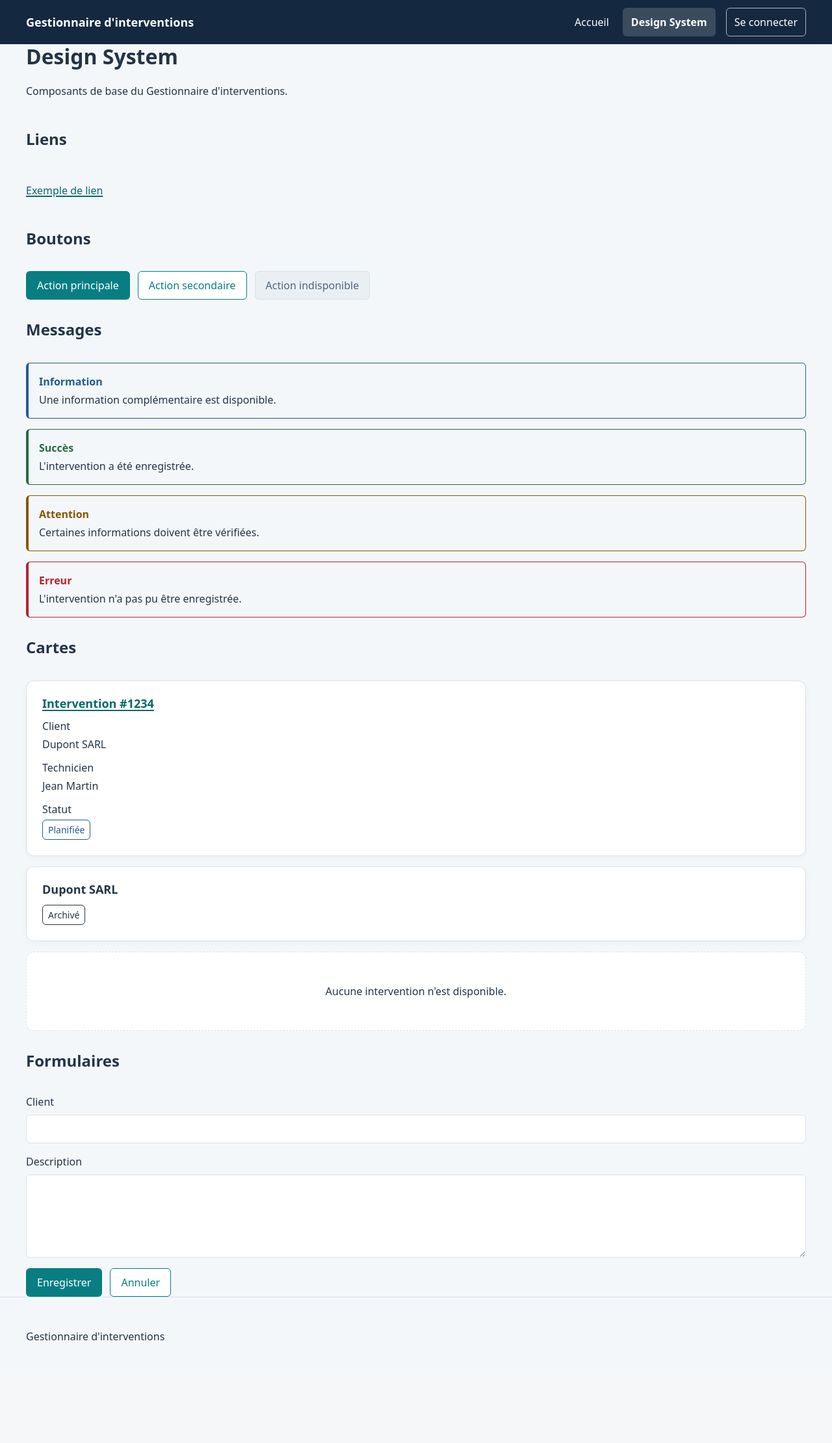
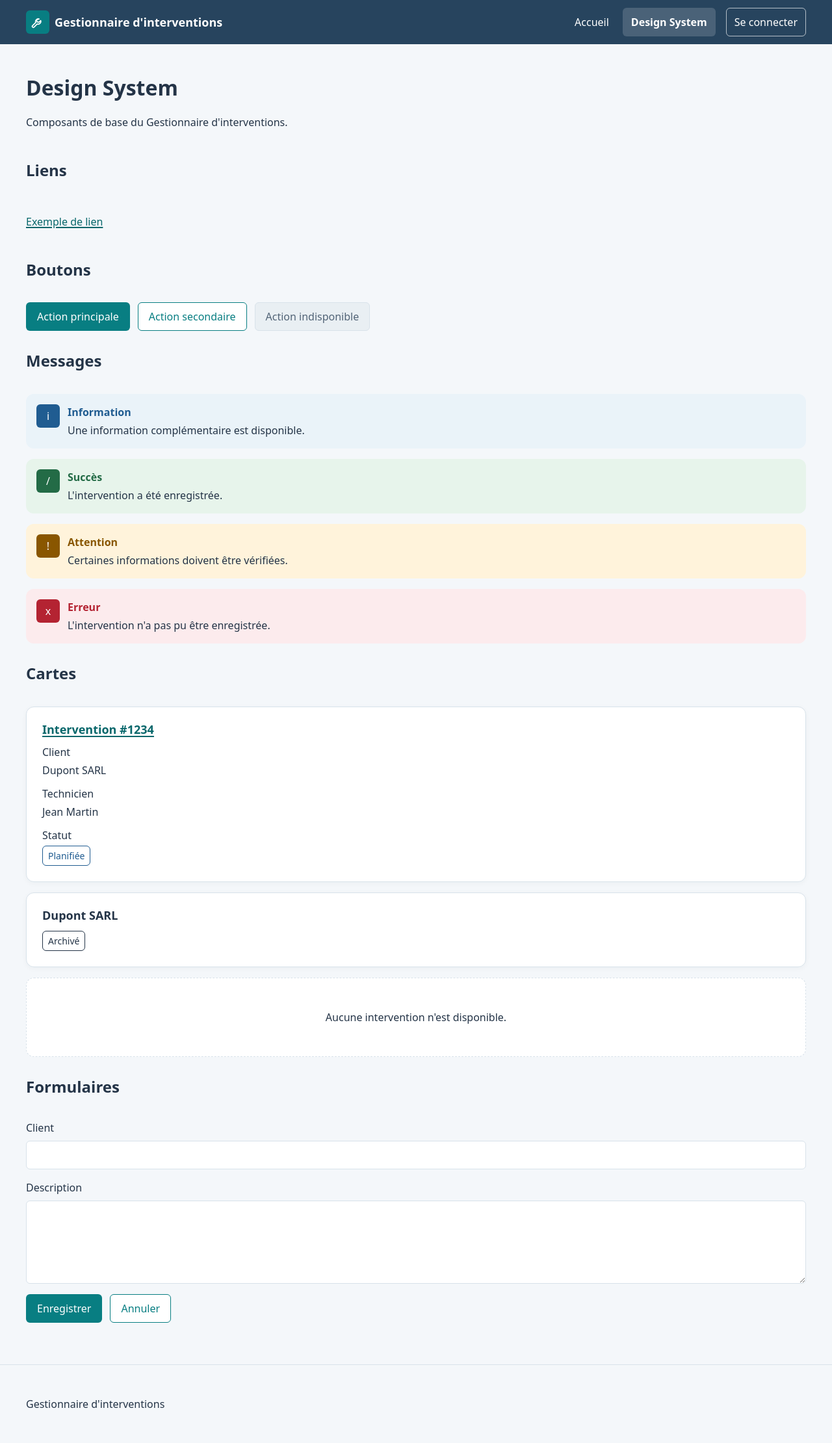
Before and after one commit to BrivalTech/intervention-manager, a Django app: page /design-system/ in a window 1280 px wide. Shown: the whole page at 65% size. Before the commit the page ends 2062 px from the top, so only its background shows below. Run offline with Django 5.2, Linux system fonts and the light colour scheme.

Commit message:
style: finalize the new visual identity style

```diff
--- a/static/css/main.css
+++ b/static/css/main.css
@@ -50,12 +50,40 @@ h3 {
     color: var(--color-white);
 }
 
+.site-main {
+    padding-block: var(--space-7) var(--space-8);
+}
+
 .header-layout {
     display: flex;
     flex-wrap: wrap;
     align-items: center;
     justify-content: space-between;
     gap: var(--space-4);
+}
+
+.site-brand {
+    display: flex;
+    align-items: center;
+    gap: var(--space-2);
+    min-width: 0;
+}
+
+.site-brand__icon {
+    display: inline-flex;
+    flex: 0 0 2.25rem;
+    align-items: center;
+    justify-content: center;
+    width: 2.25rem;
+    height: 2.25rem;
+    background-color: var(--color-primary);
+    border-radius: var(--border-radius-sm);
+}
+
+.site-brand__icon img {
+    display: block;
+    width: 1.25rem;
+    height: 1.25rem;
 }
 
 .site-title {
@@ -211,11 +239,34 @@ a:active {
 
 /* Message */
 .message {
+    display: flex;
+    align-items: flex-start;
+    gap: var(--space-3);
     padding: var(--space-4);
+    background-color: var(--message-background);
     color: var(--color-text);
-    border: var(--border-width) solid var(--message-color);
-    border-inline-start-width: 0.25rem;
+    border-radius: var(--border-radius-md);
+}
+
+.message__icon {
+    display: inline-flex;
+    flex-shrink: 0;
+    align-items: center;
+    justify-content: center;
+    width: 2.25rem;
+    height: 2.25rem;
+    background-color: var(--message-color);
+    color: var(--color-white);
     border-radius: var(--border-radius-sm);
+}
+
+.message__body {
+    flex: 1;
+    min-width: 0;
+}
+
+.message__content {
+    margin-block: 0;
 }
 
 .message__title {
@@ -224,24 +275,24 @@ a:active {
     font-weight: var(--font-weight-bold);
 }
 
-.message__content {
-    margin-block: 0;
-}
-
 .message--info {
     --message-color: var(--color-info);
+    --message-background: var(--color-info-background);
 }
 
 .message--success {
     --message-color: var(--color-success);
+    --message-background: var(--color-success-background);
 }
 
 .message--warning {
     --message-color: var(--color-warning);
+    --message-background: var(--color-warning-background);
 }
 
 .message--error {
     --message-color: var(--color-danger);
+    --message-background: var(--color-danger-background);
 }
 
 /* Card */
--- a/static/css/variables.css
+++ b/static/css/variables.css
@@ -10,7 +10,7 @@
     /* Brand colors */
     --color-primary: #087e82;
     --color-primary-hover: #066569;
-    --color-navy: #14283f;
+    --color-navy: #27445E;
 
     /* Semantic colors */
     --color-info: #205c91;
@@ -50,19 +50,22 @@
         blinkmacsystemfont,
         "Segoe UI",
         sans-serif;
-
     --font-size-sm: 0.875rem;
     --font-size-base: 1rem;
     --font-size-lg: 1.125rem;
     --font-size-xl: 1.5rem;
     --font-size-2xl: 2rem;
-
     --font-weight-normal: 400;
     --font-weight-medium: 500;
     --font-weight-bold: 700;
-
     --line-height-base: 1.5;
     --line-height-heading: 1.2;
+
+    /* Message backgrounds */
+    --color-info-background: #eaf3f9;
+    --color-success-background: #e7f4eb;
+    --color-warning-background: #fff3db;
+    --color-danger-background: #fcebed;
 
     /* Spacing */
     --space-1: 0.25rem;
--- a/templates/base.html
+++ b/templates/base.html
@@ -21,7 +21,17 @@
 
         <header class="site-header">
             <div class="container header-layout">
-                <p class="site-title">Gestionnaire d'interventions</p>
+                <div class="site-brand">
+                    <span class="site-brand__icon" aria-hidden="true">
+                        <img
+                            src="{% static 'icons/wrench.svg' %}"
+                            alt=""
+                            width="24"
+                            height="24"
+                        >
+                    </span>
+                    <p class="site-title">Gestionnaire d'interventions</p>
+                </div>
                 <nav class="site-nav" aria-label="Navigation principale">
                     <ul class="nav-list">
                         <li>
@@ -77,7 +87,7 @@
             </div>
         </header>
 
-        <main id="main-content" tabindex="-1">
+        <main id="main-content" class="site-main" tabindex="-1">
             <div class="container">
                 {% block content %}{% endblock %}
             </div>
--- a/templates/design-system.html
+++ b/templates/design-system.html
@@ -36,32 +36,44 @@
 
         <section class="stack" aria-labelledby="messages-title">
             <h2 id="messages-title">Messages</h2>
-            <div class="message message--info">
+            <div class="message message--info" role="status">
+                <span class="message__icon" aria-hidden="true">i</span>
+                <div class="message__body">
                     <p class="message__title">Information</p>
                     <p class="message__content">
                         Une information complémentaire est disponible.
                     </p>
                 </div>
+            </div>
 
-            <div class="message message--success">
+            <div class="message message--success" role="status">
+                <span class="message__icon" aria-hidden="true">/</span>
+                <div class="message__body">
                     <p class="message__title">Succès</p>
                     <p class="message__content">
                         L'intervention a été enregistrée.
                     </p>
                 </div>
+            </div>
 
-            <div class="message message--warning">
+            <div class="message message--warning" role="status">
+                <span class="message__icon" aria-hidden="true">!</span>
+                <div class="message__body">
                     <p class="message__title">Attention</p>
                     <p class="message__content">
                         Certaines informations doivent être vérifiées.
                     </p>
                 </div>
+            </div>
 
-            <div class="message message--error">
+            <div class="message message--error" role="status">
+                <span class="message__icon" aria-hidden="true">x</span>
+                <div class="message__body">
                     <p class="message__title">Erreur</p>
                     <p class="message__content">
                         L'intervention n'a pas pu être enregistrée.
                     </p>
+                </div>
             </div>
         </section>
 
```
Also changed, not shown: apps/accounts/templates/accounts/login.html (+7 -4 lines), static/icons/wrench.svg (added). Lines whose indentation alone changed are shown as unchanged.
